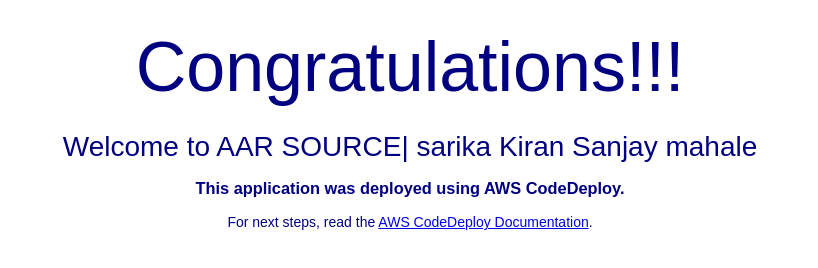
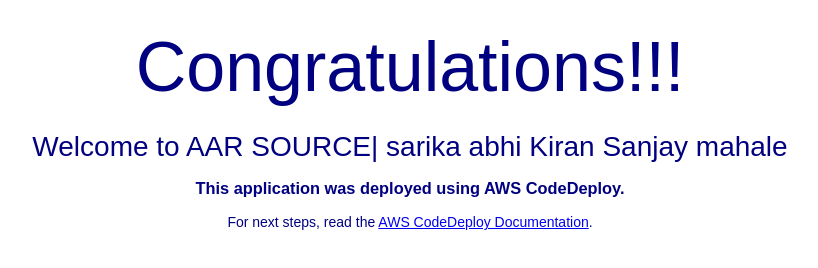
Before and after one commit to abhikiran123456789/aws-code-pipeline-code-deploye, a plain HTML site: page index.html in a window 1280 px wide. Shown: the part 220-488 px from the top of the page, without its empty margins (230-1048 px from the left). Drawn offline with Linux system fonts and the light colour scheme.

Commit message:
Update index.html

```diff
--- a/index.html
+++ b/index.html
@@ -28,7 +28,7 @@
   <div align="center">
     <img src="https://s3.ap-south-1.amazonaws.com/www.basava.com/aar_logo_final.png" style="max-width: 20%;">
     <h1>Congratulations!!! </h1>
-      <h2>Welcome to AAR SOURCE| sarika Kiran Sanjay mahale   </h2>
+      <h2>Welcome to AAR SOURCE| sarika abhi Kiran Sanjay mahale   </h2>
     <h3>This application was deployed using AWS CodeDeploy.</h3>
     <p>For next steps, read the <a href="http://aws.amazon.com/documentation/codedeploy">AWS CodeDeploy Documentation</a>.</p>
   </div>
```
